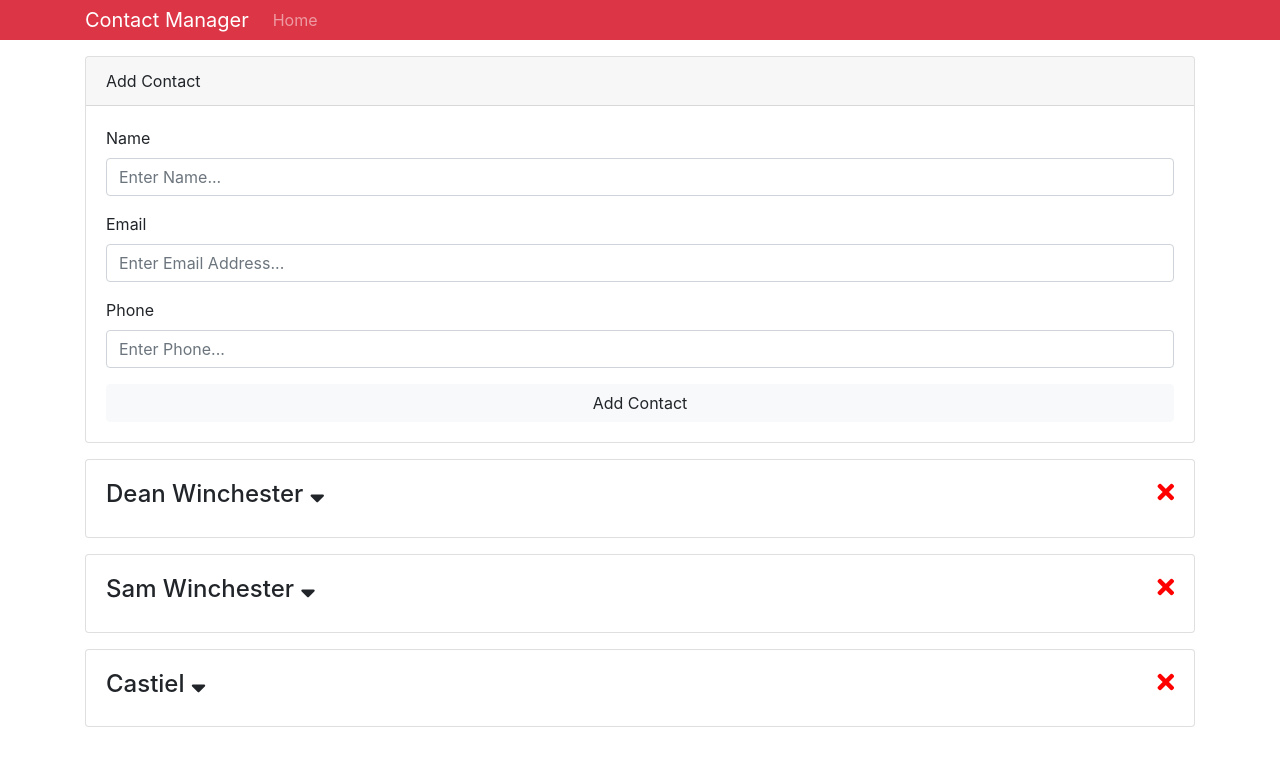
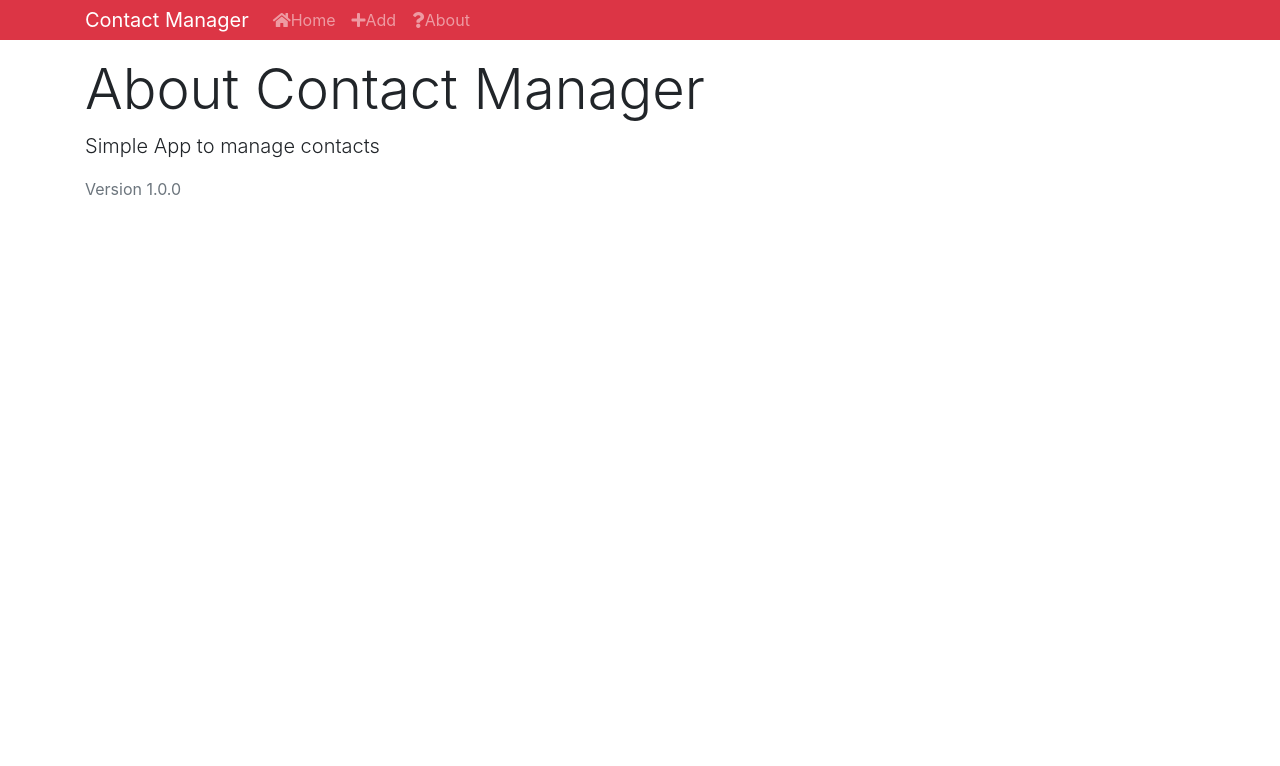
Before and after one commit to shubhendrakhunteta/firstReactApp, a React (Create React App) app: page /about in a window 1280 px wide. Shown: the top 766 px of the page. Built offline with nearby package versions, Linux system fonts and the light colour scheme.

Commit message:
Day 4 - Router added

```diff
--- a/package.json
+++ b/package.json
@@ -7,6 +7,7 @@
     "classnames": "^2.2.6",
     "react": "^16.7.0",
     "react-dom": "^16.7.0",
+    "react-router-dom": "^4.3.1",
     "react-scripts": "2.1.2",
     "uuid": "^3.3.2"
   },
--- a/src/App.js
+++ b/src/App.js
@@ -2,6 +2,10 @@
 import Contacts from "./components/contacts/Contacts";
 import Header from "./components/layout/Header";
 import AddContact from "./components/contacts/AddContact";
+import NotFound from "./components/pages/NotFound";
+import About from "./components/pages/About";
+
+import { BrowserRouter as Router, Route, Switch } from "react-router-dom";
 
 import { Provider } from "./context";
 
@@ -11,13 +15,19 @@
   render() {
     return (
       <Provider>
-        <div className="App">
-          <Header branding="Contact Manager" />
-          <div className="container">
-            <AddContact />
-            <Contacts />
+        <Router>
+          <div className="App">
+            <Header branding="Contact Manager" />
+            <div className="container">
+              <Switch>
+                <Route exact path="/" component={Contacts} />
+                <Route exact path="/contacts/add" component={AddContact} />
+                <Route exact path="/about" component={About} />
+                <Route component={NotFound} />
+              </Switch>
+            </div>
           </div>
-        </div>
+        </Router>
       </Provider>
     );
   }
--- a/src/components/contacts/AddContact.js
+++ b/src/components/contacts/AddContact.js
@@ -35,9 +35,9 @@
 
     const newContact = {
       id: uuid(),
-      name: "",
-      email: "",
-      phone: "",
+      name,
+      email,
+      phone,
       errors: {}
     };
 
@@ -48,6 +48,8 @@
       email: "",
       phone: ""
     });
+
+    this.props.history.push("/");
   };
 
   render() {
--- a/src/components/contacts/Contacts.js
+++ b/src/components/contacts/Contacts.js
@@ -10,6 +10,9 @@
           const { contacts } = value;
           return (
             <div>
+              <h1 className="display-4 mb-2">
+                <span className="text-danger">Contact</span> List
+              </h1>
               {contacts.map(contact => (
                 <Contact key={contact.id} contact={contact} />
               ))}
--- a/src/components/layout/Header.js
+++ b/src/components/layout/Header.js
@@ -1,5 +1,6 @@
 import React from "react";
 import propTypes from "prop-types";
+import { Link } from "react-router-dom";
 
 const Header = props => {
   const { branding } = props;
@@ -14,9 +15,22 @@
         </a>
         <div className="navbar-nav mr-auto">
           <li className="nav-item">
-            <a href="/" className="nav-link">
+            <Link to="/" className="nav-link">
+              <i className="fas fa-home" />
               Home
-            </a>
+            </Link>
+          </li>
+          <li className="nav-item">
+            <Link to="/contacts/add" className="nav-link">
+              <i className="fas fa-plus" />
+              Add
+            </Link>
+          </li>
+          <li className="nav-item">
+            <Link to="/about" className="nav-link">
+              <i className="fas fa-question" />
+              About
+            </Link>
           </li>
         </div>
       </div>
--- a/src/components/layout/TextInputGroup.js
+++ b/src/components/layout/TextInputGroup.js
@@ -35,7 +35,7 @@
   placeholder: PropTypes.string.isRequired,
   type: PropTypes.string.isRequired,
   value: PropTypes.string.isRequired,
-  onChange: PropTypes.string.isRequired,
+  onChange: PropTypes.func.isRequired,
   error: PropTypes.string
 };
 
--- /dev/null
+++ b/src/components/pages/About.js
@@ -0,0 +1,11 @@
+import React from "react";
+
+export default () => {
+  return (
+    <div>
+      <h1 className="display-4">About Contact Manager</h1>
+      <p className="lead">Simple App to manage contacts</p>
+      <p className="text-secondary">Version 1.0.0</p>
+    </div>
+  );
+};
--- /dev/null
+++ b/src/components/pages/NotFound.js
@@ -0,0 +1,12 @@
+import React from "react";
+
+export default function NotFound() {
+  return (
+    <div>
+      <h1 className="display-4">
+        <span className="text-danger">404</span>: Page not found.
+      </h1>
+      <p className="lead">Sorry, that page doesn't exists.</p>
+    </div>
+  );
+}
```
Also changed, not shown: 1 other file (tests, documents, lock files or other folders).
